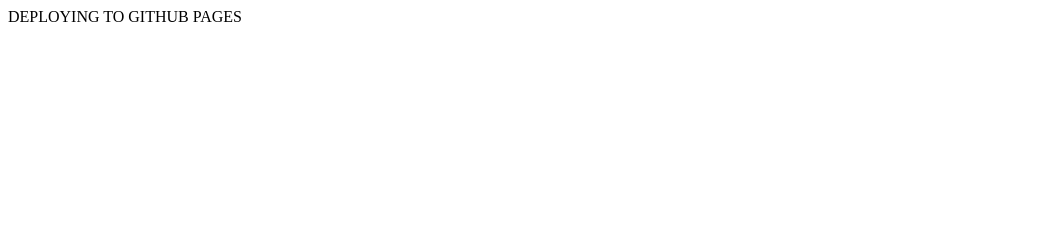
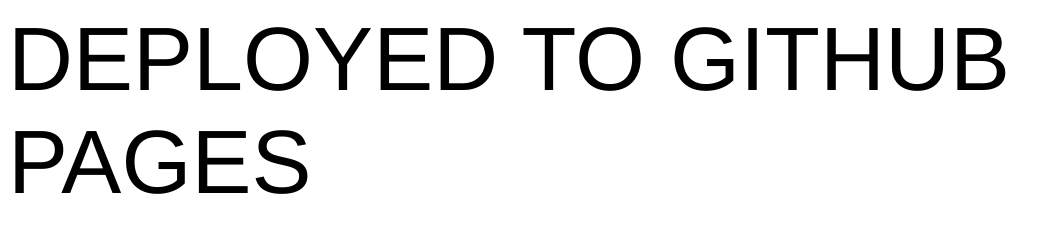
Before and after one commit to Romildoescoding/python-calculator-ci, a plain HTML site: page web/index.html in a window 1280 px wide. Shown: the whole page, without its empty margins (0-1061 px from the left). Drawn offline with Linux system fonts and the light colour scheme.

Commit message:
chore: update index.html

```diff
--- a/web/index.html
+++ b/web/index.html
@@ -5,7 +5,17 @@
     <meta name="viewport" content="width=device-width, initial-scale=1.0" />
     <title>Document</title>
   </head>
-  <body>
-    DEPLOYING TO GITHUB PAGES
+  <body
+    style="
+      overflow: hidden;
+      width: 100%;
+      display: flex;
+      justify-content: center;
+      align-items: center;
+      font-size: 90px;
+      font-family: 'Franklin Gothic Medium', 'Arial Narrow', Arial, sans-serif;
+    "
+  >
+    DEPLOYED TO GITHUB PAGES
   </body>
 </html>
```
